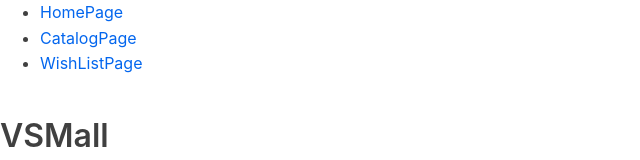
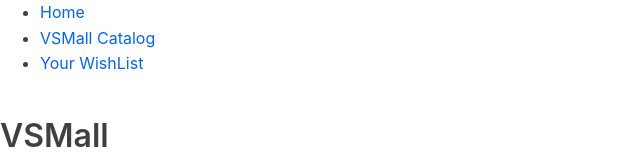
Before and after one commit to kaanan99/VSMALL, a React (Create React App) app in the folder frontend/: page / in a window 1280 px wide. Shown: the top 160 px of the page, without its empty margins (0-640 px from the left). Built offline with nearby package versions, Linux system fonts and the light colour scheme.

Commit message:
wishlist added

```diff
--- a/frontend/src/App.js
+++ b/frontend/src/App.js
@@ -9,6 +9,7 @@
 import Login from './Login'
 import Logout from './Logout'
 import axios from 'axios'
+import WishList from './WishList'
 
 class App extends Component {
   render () {
@@ -18,13 +19,13 @@
           <nav>
             <ul>
               <li>
-                <Link to="/">HomePage</Link>
+                <Link to="/">Home</Link>
               </li>
               <li>
-                <Link to="/catalog">CatalogPage</Link>
+                <Link to="/catalog">VSMall Catalog</Link>
               </li>
               <li>
-                <Link to="/wishlist">WishListPage</Link>
+                <Link to="/wishlist">Your WishList</Link>
               </li>
             </ul>
           </nav>
@@ -91,9 +92,27 @@
   }
 }
 class WishListPage extends Component  {
+  state = {
+    items: []
+  }
+
+  componentDidMount () {
+    axios.get('http://localhost:5000/catalog')
+      .then(res => {
+        const items = res.data.items_list
+        this.setState({ items })
+      })
+      .catch(function (error) {
+        console.log(error)
+      })
+  }
+
   render () {
+    const {items} = this.state
     return (
-      <h2>WishList</h2>
+      <div className="container">
+        <WishList items_list={items}/>
+      </div>
     )
   }
 }
--- /dev/null
+++ b/frontend/src/WishList.js
@@ -0,0 +1,33 @@
+import React, { Component } from 'react'
+import ItemCard from './ItemCard'
+import { Row, Col } from 'react-simple-flex-grid'
+import 'react-simple-flex-grid/lib/main.css'
+import PropTypes from 'prop-types'
+
+class WishList extends Component {
+  static get propTypes () {
+    return {
+      items_list: PropTypes.any
+    }
+  }
+
+  render () {
+    return (
+        <div className="WishList">
+          <h2 align='center'>Name's WishList</h2>
+          <Row gutter={40}>
+            {
+            (this.props.items_list).map(item =>
+              <Col
+                key = {item.name}
+                xs={{ span: 6 }} sm={{ span: 4 }}
+                md={{ span: 3 }} lg={{ span: 2 }}
+              ><ItemCard image={item.image} name={item.name} price={item.price} link={item.link} sale={item.sale}/>
+              </Col>
+            )}
+           </Row>
+        </div>
+    )
+  }
+}
+export default WishList
```
